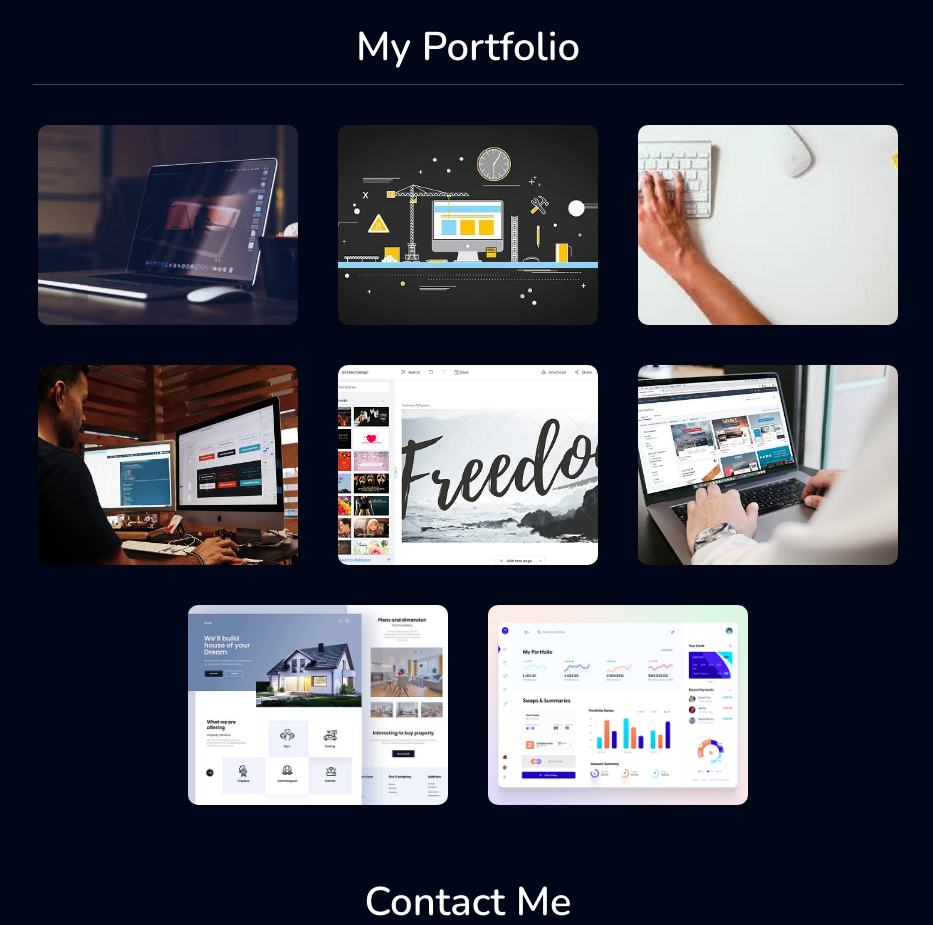
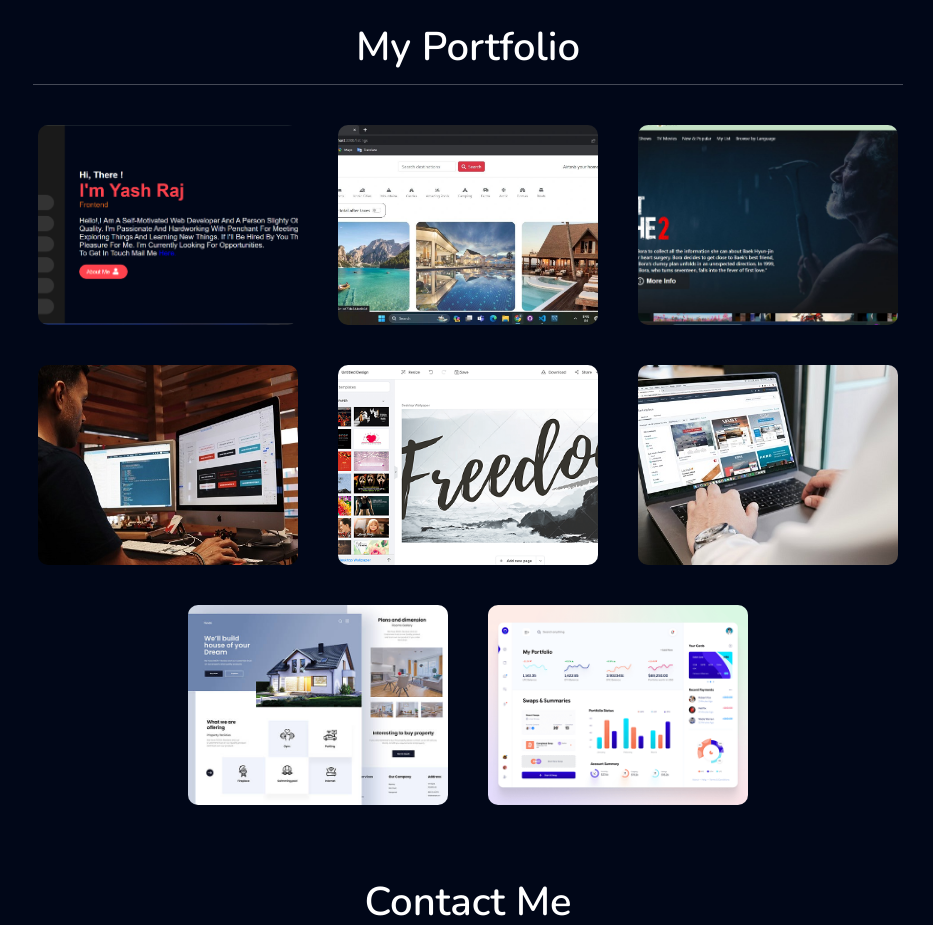
Before and after one commit to Yaahrit/portfolio, a website: page public/index.html in a window 1280 px wide. Shown: the part 3200-4125 px from the top of the page, without its empty margins (347-1280 px from the left). Drawn offline with nearby package versions, Linux system fonts and the light colour scheme.

Commit message:
adding some images

```diff
--- a/public/index.html
+++ b/public/index.html
@@ -184,14 +184,12 @@
         <ul class="skills-list">
           <li class="skills-item">
             <div class="wrapper">
-              <!-- <h3 class="skills-title">CSS</h3> -->
               <img class="skills-image" src="images/css.png" alt="CSS Image" />
             </div>
           </li>
 
           <li class="skills-item">
             <div class="wrapper">
-              <!-- <h3 class="skills-title">React</h3> -->
               <img
                 class="skills-image"
                 src="images/react.png"
@@ -202,7 +200,6 @@
 
           <li class="skills-item">
             <div class="wrapper">
-              <!-- <h3 class="skills-title">HTML</h3> -->
               <img
                 class="skills-image"
                 src="images/html.png"
@@ -213,7 +210,6 @@
 
           <li class="skills-item">
             <div class="wrapper">
-              <!-- <h3 class="skills-title">Bootstrap</h3> -->
               <img
                 class="skills-image"
                 src="images/bootstrap.png"
@@ -224,14 +220,12 @@
 
           <li class="skills-item">
             <div class="wrapper">
-              <!-- <h3 class="skills-title">PHP</h3> -->
               <img class="skills-image" src="images/php1.jpg" alt="PHP Image" />
             </div>
           </li>
 
           <li class="skills-item">
             <div class="wrapper">
-              <!-- <h3 class="skills-title">JavaScript</h3> -->
               <img
                 class="skills-image"
                 src="images/js.jpg"
@@ -241,7 +235,6 @@
           </li>
           <li class="skills-item">
             <div class="wrapper">
-              <!-- <h3 class="skills-title">Java</h3> -->
               <img
                 class="skills-image"
                 src="images/java.jpg"
@@ -251,19 +244,16 @@
           </li>
           <li class="skills-item">
             <div class="wrapper">
-              <!-- <h3 class="skills-title">C</h3> -->
               <img class="skills-image" src="images/c.jpg" alt="C Image" />
             </div>
           </li>
           <li class="skills-item">
             <div class="wrapper">
-              <!-- <h3 class="skills-title">C++</h3> -->
               <img class="skills-image" src="images/c++.jpg" alt="C++ Image" />
             </div>
           </li>
           <li class="skills-item">
             <div class="wrapper">
-              <!-- <h3 class="skills-title">C++</h3> -->
               <img
                 class="skills-image"
                 src="images/python.png"
@@ -282,27 +272,33 @@
 
       <div class="box-container">
         <div class="box">
-          <img src="images/1.jpeg" alt="" />
+          <a href="https://github.com/Yaahrit/portfolio"
+            ><img src="images/proj.png" alt=""
+          /></a>
         </div>
 
         <div class="box">
-          <img src="images/2.jpg" alt="" />
+          <a href="https://github.com/Yaahrit/Wanderland"
+            ><img src="images/proj1.jpeg" alt=""
+          /></a>
         </div>
 
         <div class="box">
-          <img src="images/3.jpg" alt="" />
+          <a href="https://github.com/Yaahrit/netflix"
+            ><img src="images/proj2.jpeg" alt=""
+          /></a>
         </div>
 
         <div class="box">
-          <img src="images/4.jpg" alt="" />
+          <a><img src="images/4.jpg" alt="" /></a>
         </div>
 
         <div class="box">
-          <img src="images/5.png" alt="" />
+          <a><img src="images/5.png" alt="" /></a>
         </div>
 
         <div class="box">
-          <img src="images/6.jpg" alt="" />
+          <a><img src="images/6.jpg" alt="" /></a>
         </div>
         <div class="box">
           <img src="images/7.jpg" alt="" />
```
Also changed, not shown: public/images/proj.png (added), public/images/proj1.jpeg (added), public/images/proj2.jpeg (added).
